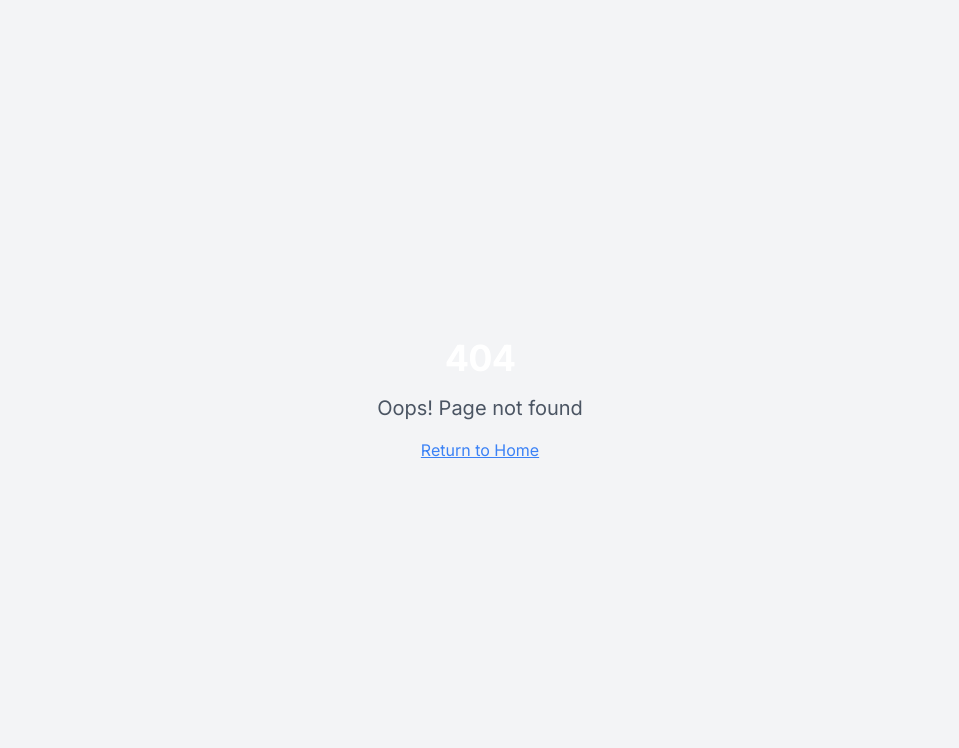
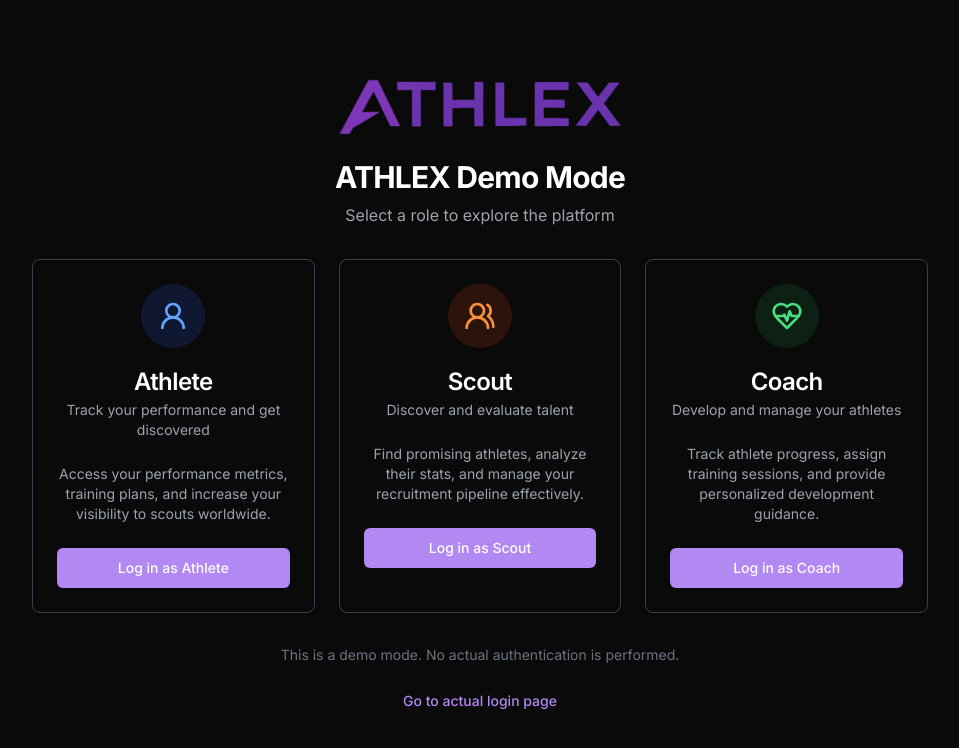
Before and after one commit to darrenlam3d/athlex-mvp, a React (Vite) app: page /login-demo in a window 1280 px wide. Before the commit this address had no page. Shown: the top 748 px of the page, without its empty margins (160-1119 px from the left). Built offline with nearby package versions, Linux system fonts and the light colour scheme.

Commit message:
feat: Add demo login page
Adds a demo login page to test user flows for all roles.

```diff
--- a/src/App.tsx
+++ b/src/App.tsx
@@ -12,6 +12,7 @@ import { UserRoleProvider } from "@/contexts/UserRoleContext";
 import RouteGuard from "@/components/auth/RouteGuard";
 import Index from "./pages/Index";
 import Login from "./pages/Login";
+import LoginDemo from "./pages/LoginDemo";
 import AthleteDashboard from "./pages/AthleteDashboard";
 import Dashboard from "./pages/Dashboard";
 import Training from "./pages/Training";
@@ -88,6 +89,7 @@ const App = () => {
                 <Routes>
                   <Route path="/" element={<Index />} />
                   <Route path="/login" element={<Login />} />
+                  <Route path="/login-demo" element={<LoginDemo />} />
 
                   {/* Athlete Routes */}
                   <Route path="/athlete-dashboard" element={
--- a/src/components/auth/RouteGuard.tsx
+++ b/src/components/auth/RouteGuard.tsx
@@ -1,6 +1,6 @@
 
 import React from 'react';
-import { Navigate } from 'react-router-dom';
+import { Navigate, useLocation } from 'react-router-dom';
 import { useAuth } from '@/contexts/AuthContext';
 import { isUserRoleLoaded } from '@/utils/roleUtils';
 import { Loader2 } from 'lucide-react';
@@ -13,6 +13,10 @@ interface RouteGuardProps {
 
 const RouteGuard: React.FC<RouteGuardProps> = ({ children, requiredRole }) => {
   const { role, user, loading } = useAuth();
+  const location = useLocation();
+
+  // Coming from demo login page should bypass authentication checks
+  const isFromDemoLogin = location.state?.fromDemoLogin === true;
 
   // Show loading state
   if (loading) {
@@ -25,7 +29,7 @@ const RouteGuard: React.FC<RouteGuardProps> = ({ children, requiredRole }) => {
   }
 
   // In real auth mode (not demo), check if user is authenticated
-  if (!isDemoMode() && !user) {
+  if (!isDemoMode() && !user && !isFromDemoLogin) {
     console.log("RouteGuard - No authenticated user, redirecting to login");
     return <Navigate to="/login" replace />;
   }
--- a/src/pages/Index.tsx
+++ b/src/pages/Index.tsx
@@ -6,44 +6,39 @@ import Footer from '@/components/layout/Footer';
 import HeroSection from '@/components/sections/HeroSection';
 import FeaturesSection from '@/components/sections/FeaturesSection';
 import WhySection from '@/components/sections/WhySection';
+import CommunitySection from '@/components/sections/CommunitySection';
 import QuoteSection from '@/components/sections/QuoteSection';
+import FaqSection from '@/components/sections/FaqSection';
 import SignUpSection from '@/components/sections/SignUpSection';
-import CommunitySection from '@/components/sections/CommunitySection';
-import FaqSection from '@/components/sections/FaqSection';
-import { useAuth } from '@/contexts/AuthContext';
-import { Button } from "@/components/ui/button";
+import { Button } from '@/components/ui/button';
 
-const Index = () => {
-  const { role } = useAuth();
+const Index: React.FC = () => {
+  return (
+    <div className="min-h-screen bg-athlex-background text-white">
+      <Navbar />
 
-  return (
-    <div className="min-h-screen bg-athlex-background text-white overflow-x-hidden">
-      <Navbar />
+      <main>
         <HeroSection />
         <FeaturesSection />
         <WhySection />
+        <CommunitySection />
         <QuoteSection />
-      <CommunitySection />
         <FaqSection />
         <SignUpSection />
+
+        {/* Add a demo mode banner */}
+        <div className="bg-athlex-accent/10 py-6 px-4">
+          <div className="container mx-auto text-center">
+            <h3 className="text-xl font-semibold mb-2">Want to try out ATHLEX without signing up?</h3>
+            <p className="text-gray-300 mb-4">Explore the platform as an Athlete, Scout, or Coach to see all features</p>
+            <Button asChild>
+              <Link to="/login-demo">Try Demo Mode</Link>
+            </Button>
+          </div>
+        </div>
+      </main>
+
       <Footer />
-
-      {/* Quick access floating button */}
-      <div className="fixed bottom-4 right-4 flex gap-2 z-50">
-        {role ? (
-          <Link to={`/${role}-dashboard`}>
-            <Button variant="default" size="sm" className="bg-primary hover:bg-primary/90">
-              Go to Dashboard
-            </Button>
-          </Link>
-        ) : (
-          <Link to="/login">
-            <Button variant="default" size="sm" className="bg-primary hover:bg-primary/90">
-              Login / Select Role
-            </Button>
-          </Link>
-        )}
-      </div>
     </div>
   );
 };
--- a/src/pages/Login.tsx
+++ b/src/pages/Login.tsx
@@ -327,6 +327,13 @@ const Login = () => {
       <p className="mt-8 text-sm text-gray-500">
         By continuing, you agree to ATHLEX's <a href="/terms" className="text-primary hover:underline">Terms of Service</a> and <a href="/privacy" className="text-primary hover:underline">Privacy Policy</a>.
       </p>
+
+      {/* Add link to demo login page */}
+      <div className="mt-4">
+        <Button variant="link" onClick={() => navigate('/login-demo')} className="text-primary">
+          Try Demo Mode (No auth required)
+        </Button>
+      </div>
     </div>
   );
 };
--- /dev/null
+++ b/src/pages/LoginDemo.tsx
@@ -0,0 +1,111 @@
+
+import React from 'react';
+import { useNavigate } from 'react-router-dom';
+import { useAuth } from '@/contexts/AuthContext';
+import { Button } from '@/components/ui/button';
+import { Card, CardContent, CardDescription, CardFooter, CardHeader, CardTitle } from '@/components/ui/card';
+import { UserRound, UsersRound, HeartPulse } from 'lucide-react';
+import { toast } from 'sonner';
+
+const LoginDemo = () => {
+  const navigate = useNavigate();
+  const { setUserRole } = useAuth();
+
+  // Function to handle demo login by role selection
+  const handleDemoLogin = (role: 'athlete' | 'scout' | 'coach') => {
+    setUserRole(role);
+
+    // Show success toast
+    toast.success(`Logged in as ${role}`, {
+      description: `You now have ${role} privileges.`,
+      duration: 3000,
+    });
+
+    // Redirect to the appropriate dashboard
+    navigate(`/${role}-dashboard`);
+  };
+
+  return (
+    <div className="min-h-screen bg-athlex-background text-white flex flex-col items-center justify-center p-4">
+      <div className="mb-8 text-center">
+        <img
+          src="/lovable-uploads/4fa9ab4b-66d6-42dc-979f-661fee5226e5.png"
+          alt="ATHLEX Logo"
+          className="h-14 mx-auto mb-6"
+        />
+        <h1 className="text-3xl font-bold mb-2">ATHLEX Demo Mode</h1>
+        <p className="text-gray-400">
+          Select a role to explore the platform
+        </p>
+      </div>
+
+      <div className="grid grid-cols-1 md:grid-cols-3 gap-6 max-w-4xl w-full">
+        <Card className="bg-card border-gray-700 hover:border-primary transition-all hover:shadow-lg hover:shadow-primary/20">
+          <CardHeader className="text-center">
+            <div className="mx-auto bg-blue-900/30 p-4 rounded-full mb-4">
+              <UserRound className="h-8 w-8 text-blue-400" />
+            </div>
+            <CardTitle>Athlete</CardTitle>
+            <CardDescription className="text-gray-400">Track your performance and get discovered</CardDescription>
+          </CardHeader>
+          <CardContent className="text-sm text-center text-gray-400">
+            <p>Access your performance metrics, training plans, and increase your visibility to scouts worldwide.</p>
+          </CardContent>
+          <CardFooter>
+            <Button onClick={() => handleDemoLogin('athlete')} className="w-full">
+              Log in as Athlete
+            </Button>
+          </CardFooter>
+        </Card>
+
+        <Card className="bg-card border-gray-700 hover:border-primary transition-all hover:shadow-lg hover:shadow-primary/20">
+          <CardHeader className="text-center">
+            <div className="mx-auto bg-orange-900/30 p-4 rounded-full mb-4">
+              <UsersRound className="h-8 w-8 text-orange-400" />
+            </div>
+            <CardTitle>Scout</CardTitle>
+            <CardDescription className="text-gray-400">Discover and evaluate talent</CardDescription>
+          </CardHeader>
+          <CardContent className="text-sm text-center text-gray-400">
+            <p>Find promising athletes, analyze their stats, and manage your recruitment pipeline effectively.</p>
+          </CardContent>
+          <CardFooter>
+            <Button onClick={() => handleDemoLogin('scout')} className="w-full">
+              Log in as Scout
+            </Button>
+          </CardFooter>
+        </Card>
+
+        <Card className="bg-card border-gray-700 hover:border-primary transition-all hover:shadow-lg hover:shadow-primary/20">
+          <CardHeader className="text-center">
+            <div className="mx-auto bg-green-900/30 p-4 rounded-full mb-4">
+              <HeartPulse className="h-8 w-8 text-green-400" />
+            </div>
+            <CardTitle>Coach</CardTitle>
+            <CardDescription className="text-gray-400">Develop and manage your athletes</CardDescription>
+          </CardHeader>
+          <CardContent className="text-sm text-center text-gray-400">
+            <p>Track athlete progress, assign training sessions, and provide personalized development guidance.</p>
+          </CardContent>
+          <CardFooter>
+            <Button onClick={() => handleDemoLogin('coach')} className="w-full">
+              Log in as Coach
+            </Button>
+          </CardFooter>
+        </Card>
+      </div>
+
+      <p className="mt-8 text-sm text-gray-500">
+        This is a demo mode. No actual authentication is performed.
+      </p>
+
+      <div className="mt-4">
+        <Button variant="link" onClick={() => navigate('/login')} className="text-primary">
+          Go to actual login page
+        </Button>
+      </div>
+    </div>
+  );
+};
+
+export default LoginDemo;
```
Lines whose indentation alone changed are shown as unchanged.
